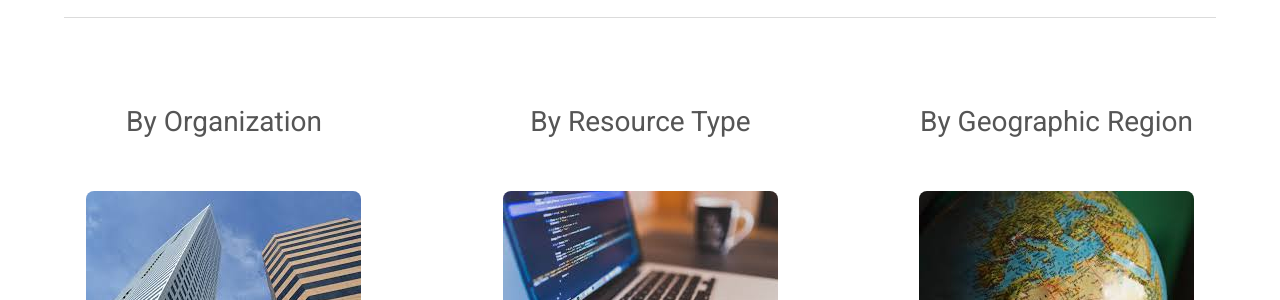
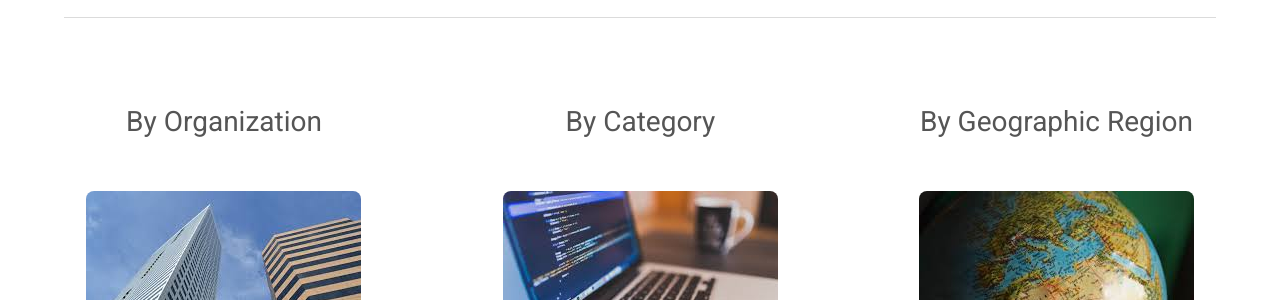
Before and after one commit to bfe-inf/toolkit, a Jekyll site: the page elements.html, which Jekyll copies as it is, in a window 1280 px wide. Shown: the part 1292-1592 px from the top of the page. Built offline with Jekyll 4.4.1, drawn with Linux system fonts in a browser that asks for light colours.

Commit message:
Update elements.html

```diff
--- a/elements.html
+++ b/elements.html
@@ -92,7 +92,7 @@
 						</div>
 						<div>
 							<header style="margin-bottom: 35px;">
-								<h3>By Resource Type</h3>
+								<h3>By Category</h3>
 								<div class="image round">
 									<img src="images/computer.jpg" alt="Pic 01" />
 								</div>
```
